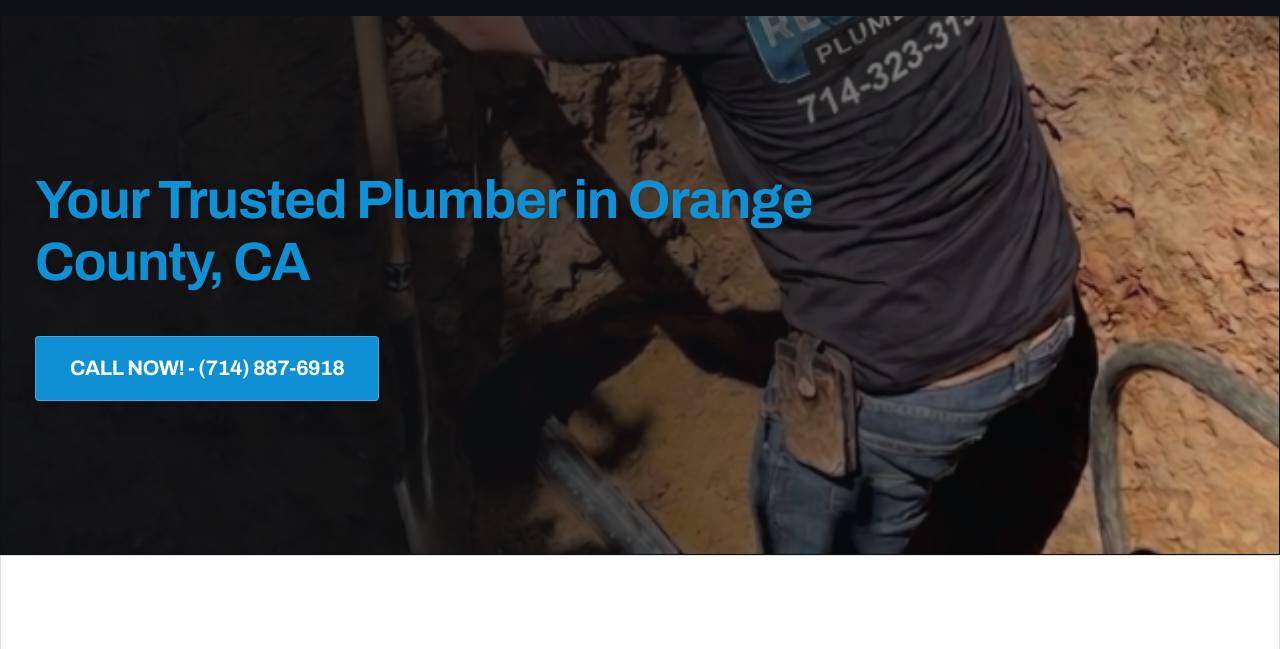
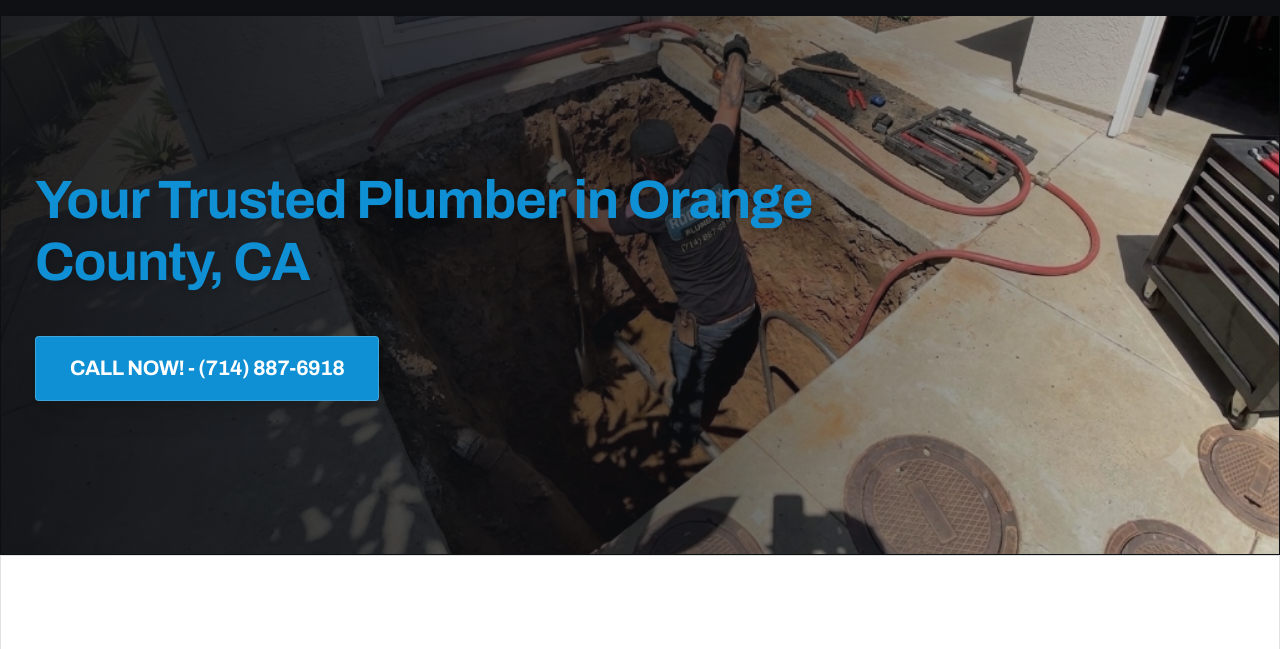
Before and after one commit to mr-brandontran/rooter-x, an Astro site: page / in a window 1280 px wide. Shown: the part 129-778 px from the top of the page. Built offline with nearby package versions, Linux system fonts and the light colour scheme; Astro itself is replaced by a stand-in of ours.

Commit message:
Update Hero background image to user's exact uploaded wide topdown trench photo

```diff
--- a/src/pages/index.astro
+++ b/src/pages/index.astro
@@ -42,9 +42,9 @@ const faqSchema = {
     <!-- Background Image with Overlay -->
     <div class="absolute inset-0 z-0">
       <img
-        src="/images/real-photos/sewer-trench-excavation.jpg"
+        src="/images/real-photos/trench-wide-topdown.jpg"
         alt="Rooter-X Plumbing technician executing main sewer trench excavation"
-        class="w-full h-full object-cover object-center opacity-80 brightness-105"
+        class="w-full h-full object-cover object-center opacity-85 brightness-105"
         width="1600"
         height="900"
         fetchpriority="high"
```
Also changed, not shown: public/images/real-photos/trench-wide-topdown.jpg (added).
